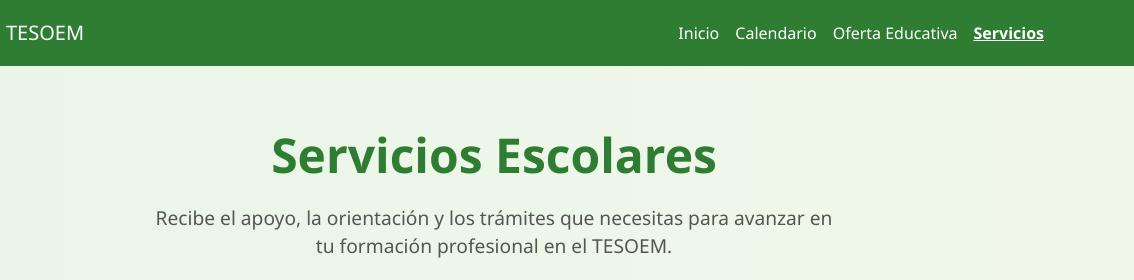
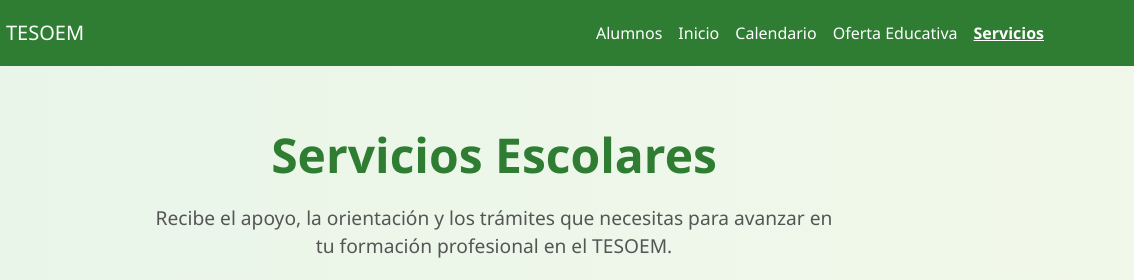
Before and after one commit to angel060205/angel060205.ghitub.io, a plain HTML site: page servicios.html in a window 1280 px wide. Shown: the top 280 px of the page, 146-1280 px from the left. Drawn offline with nearby package versions, Linux system fonts and the light colour scheme.

Commit message:
Update servicios.html

```diff
--- a/servicios.html
+++ b/servicios.html
@@ -134,6 +134,7 @@
       </button>
       <div class="collapse navbar-collapse" id="navbarNav">
         <ul class="navbar-nav ms-auto">
+          <li class="nav-item"><a class="nav-link" href="alumnos.html">Alumnos</a></li>
           <li class="nav-item"><a class="nav-link" href="index.html">Inicio</a></li>
           <li class="nav-item"><a class="nav-link" href="https://tesoem.edomex.gob.mx/sites/tesoem.edomex.gob.mx/files/files/calendario.pdf">Calendario</a></li>
           <li class="nav-item"><a class="nav-link" href="oferta.html">Oferta Educativa</a></li>
```
